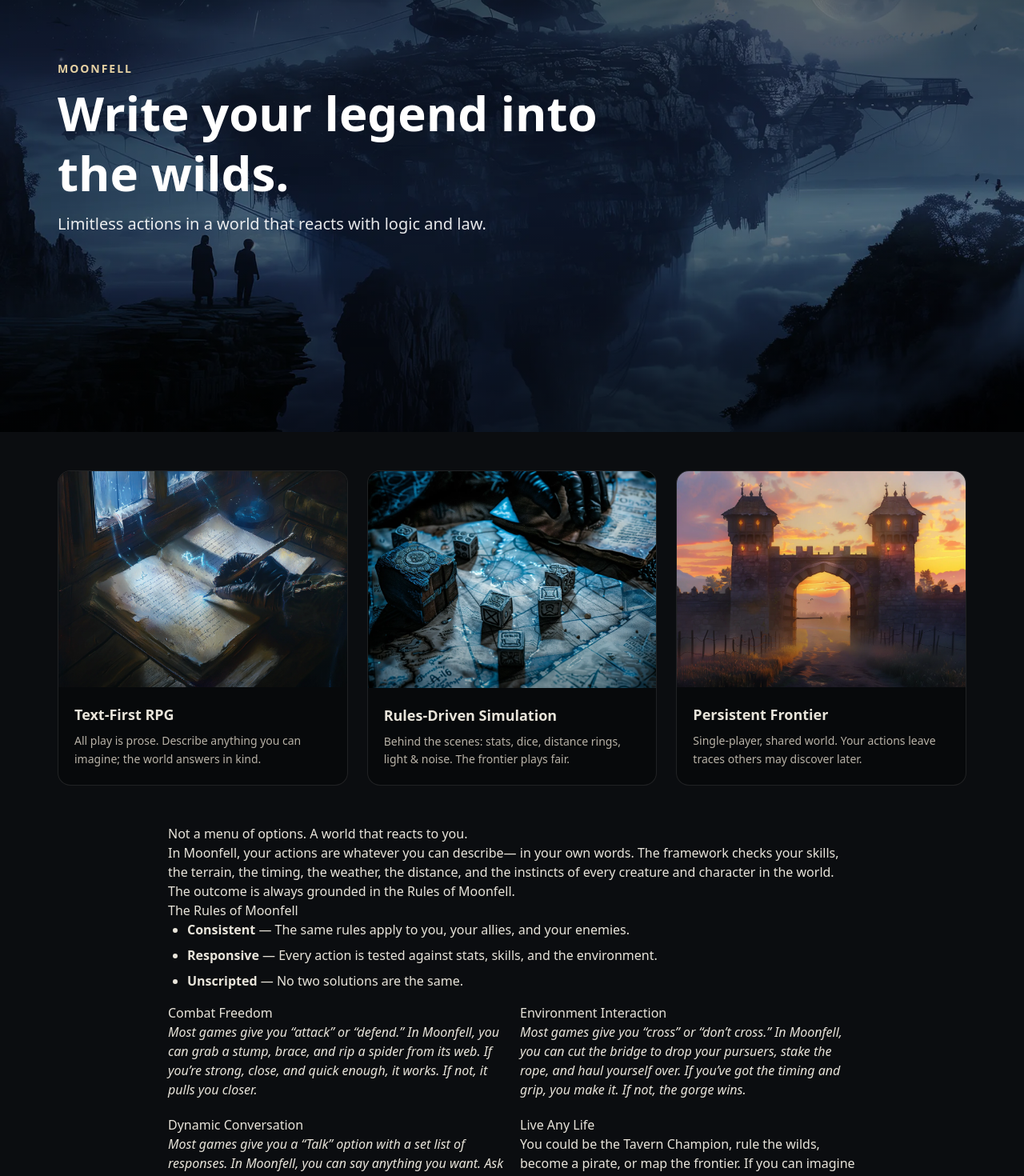
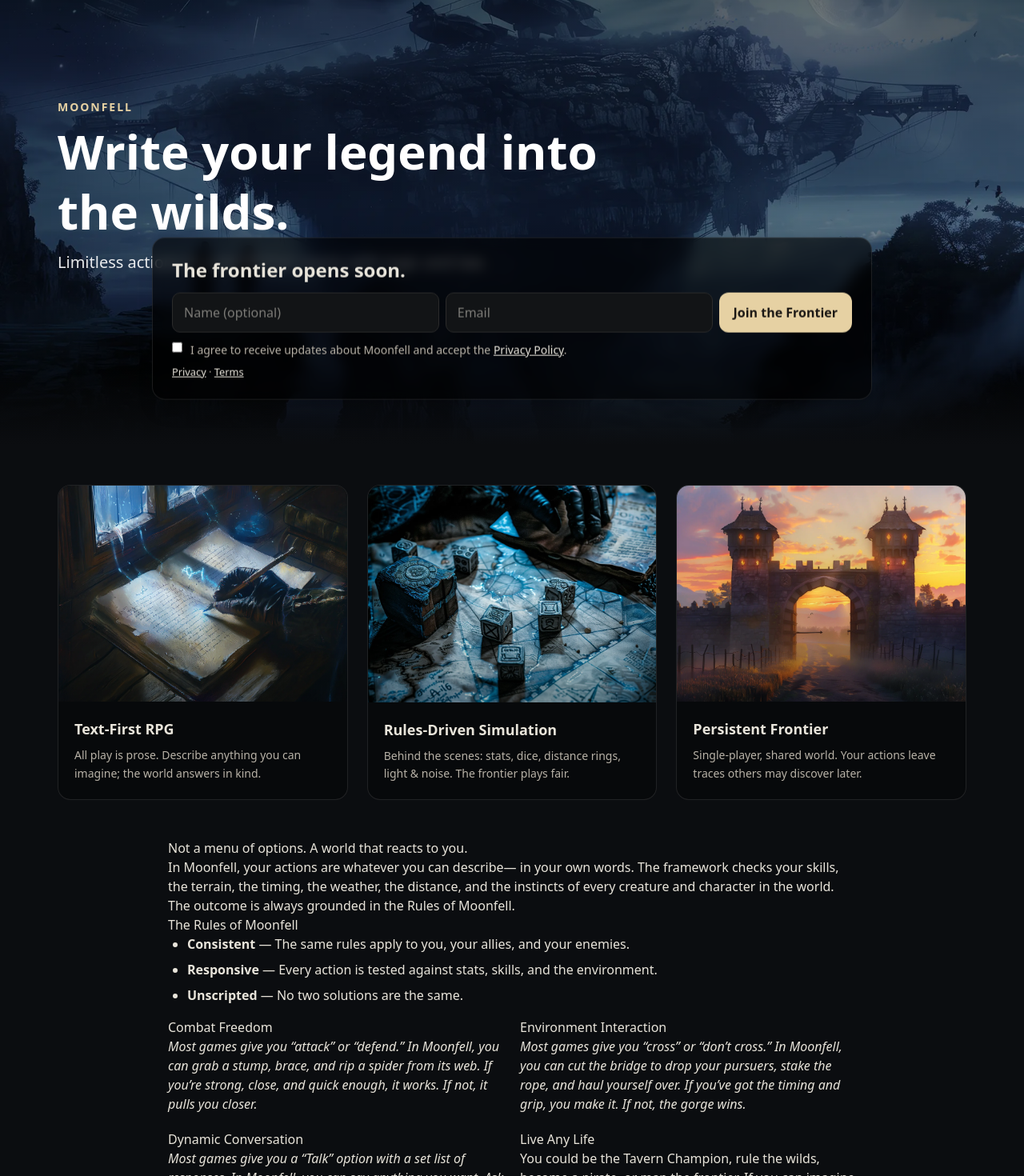
Before and after one commit to terryjlee86/moonfell-landing, a Next.js app: page / in a window 1280 px wide. Shown: the part 20-1490 px from the top of the page at 80% size. Built offline with nearby package versions, Linux system fonts and the light colour scheme.

Commit message:
Update to design

```diff
--- a/src/pages/index.tsx
+++ b/src/pages/index.tsx
@@ -1,18 +1,33 @@
 // src/pages/index.tsx
 import { FormEvent, useEffect, useState } from "react";
 import Image from "next/image";
-import FollowSignup from "../components/FollowSignup";
 
-
-/** HERO IMAGES (you can switch later) */
+/** -------------------------------------------
+ *  HERO IMAGES (switch later by editing these)
+ *  ------------------------------------------ */
 const HERO_DESKTOP = "/images/hero/Desktop/Hero1D.webp";
 const HERO_MOBILE  = "/images/hero/Mobile/Hero1M.webp";
 
-/** FEATURE IMAGES */
+/** FEATURES: one image per feature (square-ish) */
 const FEATURE_IMAGES = [
-  { src: "/images/feature/SquareBook.webp",   alt: "Journal page with living script",   title: "Text‑First RPG", body: "All play is prose. Describe anything you can imagine; the world answers in kind." },
-  { src: "/images/feature/SquareDice.webp",   alt: "Carved dice over a weathered map",  title: "Rules‑Driven Simulation", body: "Behind the scenes: stats, dice, distance rings, light & noise. The frontier plays fair." },
-  { src: "/images/feature/SquareBridge.webp", alt: "Frontier bridge in moonlight",      title: "Persistent Frontier", body: "Single‑player, shared world. Your actions leave traces others may discover later." },
+  {
+    src: "/images/feature/SquareBook.webp",
+    alt: "Journal page with living script",
+    title: "Text‑First RPG",
+    body: "All play is prose. Describe anything you can imagine; the world answers in kind.",
+  },
+  {
+    src: "/images/feature/SquareDice.webp",
+    alt: "Carved dice over a weathered map",
+    title: "Rules‑Driven Simulation",
+    body: "Behind the scenes: stats, dice, distance rings, light & noise. The frontier plays fair.",
+  },
+  {
+    src: "/images/feature/SquareBridge.webp",
+    alt: "Frontier bridge in moonlight",
+    title: "Persistent Frontier",
+    body: "Single‑player, shared world. Your actions leave traces others may discover later.",
+  },
 ];
 
 /** UTM helper (original logic) */
@@ -49,7 +64,10 @@ export default function Home() {
       utm,
       hp: f.website.value, // honeypot
     };
-    if (data.hp) { setStatus("ok"); return; }
+    if (data.hp) { // pretend success for bots
+      setStatus("ok");
+      return;
+    }
     try {
       const r = await fetch("/api/subscribe", {
         method: "POST",
@@ -69,9 +87,10 @@ export default function Home() {
 
   return (
     <main className="bg-[var(--bg)] text-[var(--fg)]">
-      {/* HERO — full-bleed with explicit height so the background is visible */}
-
-      <section className="relative isolate min-h-[60vh] md:min-h-[70vh]">
+      {/* ========================= HERO ========================= */}
+      <section className="relative isolate">
+        {/* Background (fixed height so it always renders) */}
+        <div className="relative w-full h-[62vh] md:h-[72vh]">
           {/* Desktop background */}
           <div className="hidden md:block absolute inset-0 -z-10">
             <Image
@@ -82,6 +101,7 @@ export default function Home() {
               sizes="100vw"
               className="object-cover"
             />
+            {/* readability */}
             <div className="absolute inset-0 bg-gradient-to-b from-black/55 via-black/35 to-black/70" />
           </div>
           {/* Mobile background */}
@@ -97,8 +117,15 @@ export default function Home() {
             <div className="absolute inset-0 bg-gradient-to-b from-black/60 via-black/40 to-black/75" />
           </div>
 
-        <div className="mx-auto max-w-[1200px] px-4 sm:px-6 lg:px-8 py-14 md:py-20 lg:py-24">
+          {/* Soft fade into page bg to avoid a harsh cut */}
+          <div className="absolute inset-x-0 bottom-0 h-24 bg-gradient-to-b from-transparent to-[var(--bg)] pointer-events-none" />
+        </div>
+
+        {/* Foreground copy, pulled up over the image */}
+        <div className="mx-auto max-w-[1200px] px-4 sm:px-6 lg:px-8 -mt-[48vh] md:-mt-[54vh] pb-10 md:pb-14">
           <div className="max-w-[720px]">
+            {/* Swap to logo if you’ve added /logo-moonfell.svg */}
+            {/* <img src="/logo-moonfell.svg" alt="Moonfell" className="h-10 md:h-12 w-auto select-none" draggable={false}/> */}
             <div className="uppercase tracking-[0.14em] text-sm text-[var(--accent)] font-bold">Moonfell</div>
             <h1 className="mt-2 text-4xl sm:text-5xl md:text-6xl font-extrabold leading-tight text-white">
               Write your legend into the wilds.
@@ -108,73 +135,11 @@ export default function Home() {
             </p>
           </div>
         </div>
-      </section>
 
-      {/* FEATURES — constrained width and explicit aspect to stop “huge center” issues */}
-      <section className="py-10 sm:py-12">
-        <div className="mx-auto max-w-[1200px] px-4 sm:px-6 lg:px-8">
-          <div className="grid grid-cols-1 sm:grid-cols-2 lg:grid-cols-3 gap-6">
-            {FEATURE_IMAGES.map((f) => (
-              <article key={f.src} className="rounded-2xl overflow-hidden border border-white/10 bg-black/30">
-                <div className="relative aspect-[4/3]">
-                  <Image
-                    src={f.src}
-                    alt={f.alt}
-                    fill
-                    sizes="(max-width:640px) 100vw, (max-width:1024px) 50vw, 33vw"
-                    className="object-cover"
-                    loading="lazy"
-                  />
-                  <div className="absolute inset-0 bg-gradient-to-t from-black/35 via-transparent to-transparent pointer-events-none" />
-                </div>
-                <div className="p-5">
-                  <h3 className="text-lg font-semibold">{f.title}</h3>
-                  <p className="mt-2 text-[var(--muted)] text-sm leading-relaxed">{f.body}</p>
-                </div>
-              </article>
-            ))}
-          </div>
-        </div>
-      </section>
-
-      {/* LONG COPY */}
-      <section className="mx-auto max-w-[900px] px-5 pb-4">
-        <h2>Not a menu of options. A world that reacts to you.</h2>
-        <p>
-          In Moonfell, your actions are whatever you can describe— in your own words. The framework checks your skills, the terrain, the timing, the weather, the distance, and the instincts of every
-          creature and character in the world. The outcome is always grounded in the Rules of Moonfell.
-        </p>
-
-        <h2>The Rules of Moonfell</h2>
-        <ul className="list-disc pl-6 space-y-2">
-          <li><strong>Consistent</strong> — The same rules apply to you, your allies, and your enemies.</li>
-          <li><strong>Responsive</strong> — Every action is tested against stats, skills, and the environment.</li>
-          <li><strong>Unscripted</strong> — No two solutions are the same.</li>
-        </ul>
-
-        <div className="grid grid-cols-1 sm:grid-cols-2 gap-5 mt-4">
-          <div>
-            <h3>Combat Freedom</h3>
-            <p><em>Most games give you “attack” or “defend.” In Moonfell, you can grab a stump, brace, and rip a spider from its web. If you’re strong, close, and quick enough, it works. If not, it pulls you closer.</em></p>
-          </div>
-          <div>
-            <h3>Environment Interaction</h3>
-            <p><em>Most games give you “cross” or “don’t cross.” In Moonfell, you can cut the bridge to drop your pursuers, stake the rope, and haul yourself over. If you’ve got the timing and grip, you make it. If not, the gorge wins.</em></p>
-          </div>
-          <div>
-            <h3>Dynamic Conversation</h3>
-            <p><em>Most games give you a “Talk” option with a set list of responses. In Moonfell, you can say anything you want. Ask a guard about their family. Ask a merchant what they did last Tuesday. Ask a sailor their favourite colour. Maybe they’ll know the answer. Maybe they won’t. Maybe they’ll tell you something you never expected.</em></p>
-          </div>
-          <div>
-            <h3>Live Any Life</h3>
-            <p>You could be the Tavern Champion, rule the wilds, become a pirate, or map the frontier. If you can imagine it — and the Rules of Moonfell allow it — you can live it.</p>
-          </div>
-        </div>
-      </section>
-
-      {/* SIGNUP CTA — styled card so it looks good again */}
-      <section id="signup" className="mx-auto max-w-[900px] px-5 pb-10">
-        <div className="rounded-2xl border border-white/10 bg-black/30 p-5 sm:p-6">
+        {/* Signup card — centered, overlapping the fold */}
+        <div className="absolute left-1/2 bottom-0 translate-x-[-50%] translate-y-[50%] w-full px-4">
+          <section id="signup" className="mx-auto max-w-[900px]">
+            <div className="rounded-2xl border border-white/10 bg-black/60 backdrop-blur p-5 sm:p-6 shadow-xl">
               <h2 className="text-xl sm:text-2xl font-semibold">The frontier opens soon.</h2>
               {status === "ok" ? (
                 <p className="mt-2 text-[var(--muted)]">Thanks! Check your inbox to confirm your email.</p>
@@ -223,37 +188,115 @@ export default function Home() {
               </small>
             </div>
           </section>
+        </div>
+      </section>
 
-      {/* FAQ (unchanged from last step) */}
+      {/* Spacer so features do not collide with the overlapping signup card */}
+      <div className="h-[140px] md:h-[160px]" />
+
+      {/* ========================= FEATURES ========================= */}
+      <section className="py-10 sm:py-12">
+        <div className="mx-auto max-w-[1200px] px-4 sm:px-6 lg:px-8">
+          <div className="grid grid-cols-1 sm:grid-cols-2 lg:grid-cols-3 gap-6">
+            {FEATURE_IMAGES.map((f) => (
+              <article key={f.src} className="rounded-2xl overflow-hidden border border-white/10 bg-black/30">
+                <div className="relative aspect-[4/3]">
+                  <Image
+                    src={f.src}
+                    alt={f.alt}
+                    fill
+                    sizes="(max-width:640px) 100vw, (max-width:1024px) 50vw, 33vw"
+                    className="object-cover"
+                    loading="lazy"
+                  />
+                  <div className="absolute inset-0 bg-gradient-to-t from-black/35 via-transparent to-transparent pointer-events-none" />
+                </div>
+                <div className="p-5">
+                  <h3 className="text-lg font-semibold">{f.title}</h3>
+                  <p className="mt-2 text-[var(--muted)] text-sm leading-relaxed">{f.body}</p>
+                </div>
+              </article>
+            ))}
+          </div>
+        </div>
+      </section>
+
+      {/* ========================= LONG COPY ========================= */}
+      <section className="mx-auto max-w-[900px] px-5 pb-4">
+        <h2>Not a menu of options. A world that reacts to you.</h2>
+        <p>
+          In Moonfell, your actions are whatever you can describe— in your own words. The framework checks your skills, the terrain, the timing, the weather, the distance, and the instincts of every
+          creature and character in the world. The outcome is always grounded in the Rules of Moonfell.
+        </p>
+
+        <h2>The Rules of Moonfell</h2>
+        <ul className="list-disc pl-6 space-y-2">
+          <li><strong>Consistent</strong> — The same rules apply to you, your allies, and your enemies.</li>
+          <li><strong>Responsive</strong> — Every action is tested against stats, skills, and the environment.</li>
+          <li><strong>Unscripted</strong> — No two solutions are the same.</li>
+        </ul>
+
+        <div className="grid grid-cols-1 sm:grid-cols-2 gap-5 mt-4">
+          <div>
+            <h3>Combat Freedom</h3>
+            <p><em>Most games give you “attack” or “defend.” In Moonfell, you can grab a stump, brace, and rip a spider from its web. If you’re strong, close, and quick enough, it works. If not, it pulls you closer.</em></p>
+          </div>
+          <div>
+            <h3>Environment Interaction</h3>
+            <p><em>Most games give you “cross” or “don’t cross.” In Moonfell, you can cut the bridge to drop your pursuers, stake the rope, and haul yourself over. If you’ve got the timing and grip, you make it. If not, the gorge wins.</em></p>
+          </div>
+          <div>
+            <h3>Dynamic Conversation</h3>
+            <p><em>Most games give you a “Talk” option with a set list of responses. In Moonfell, you can say anything you want. Ask a guard about their family. Ask a merchant what they did last Tuesday. Ask a sailor their favourite colour. Maybe they’ll know the answer. Maybe they won’t. Maybe they’ll tell you something you never expected.</em></p>
+          </div>
+          <div>
+            <h3>Live Any Life</h3>
+            <p>You could be the Tavern Champion, rule the wilds, become a pirate, or map the frontier. If you can imagine it — and the Rules of Moonfell allow it — you can live it.</p>
+          </div>
+        </div>
+      </section>
+
+      {/* ========================= FAQ ========================= */}
       <section className="border-t border-white/10">
         <div className="mx-auto max-w-[900px] px-5 py-12">
           <h2 className="text-2xl md:text-3xl font-semibold mb-4">FAQ</h2>
           <div className="space-y-3">
             <details className="group rounded-xl border border-white/10 bg-black/20 p-4 open:bg-black/30">
               <summary className="cursor-pointer list-none font-semibold">What is Moonfell?</summary>
-              <div className="mt-2 text-[var(--muted)]">Moonfell is a text‑first, single‑player frontier RPG. You describe actions in your own words; the world responds using rules, stats and dice under the hood.</div>
+              <div className="mt-2 text-[var(--muted)]">
+                Moonfell is a text‑first, single‑player frontier RPG. You describe actions in your own words; the world responds using rules, stats and dice under the hood.
+              </div>
             </details>
             <details className="group rounded-xl border border-white/10 bg-black/20 p-4 open:bg-black/30">
               <summary className="cursor-pointer list-none font-semibold">How do I join the playtest?</summary>
-              <div className="mt-2 text-[var(--muted)]">Add your email above. We’ll invite waitlisters in waves and send regular development updates.</div>
+              <div className="mt-2 text-[var(--muted)]">
+                Add your email above. We’ll invite waitlisters in waves and send regular development updates.
+              </div>
             </details>
             <details className="group rounded-xl border border-white/10 bg-black/20 p-4 open:bg-black/30">
               <summary className="cursor-pointer list-none font-semibold">Is it really single‑player but a shared world?</summary>
-              <div className="mt-2 text-[var(--muted)]">Yes. You play at your own pace, but the world persists. Changes you cause can be found by other players later (no real‑time multiplayer).</div>
+              <div className="mt-2 text-[var(--muted)]">
+                Yes. You play at your own pace, but the world persists. Changes you cause can be found by other players later (no real‑time multiplayer).
+              </div>
             </details>
             <details className="group rounded-xl border border-white/10 bg-black/20 p-4 open:bg-black/30">
               <summary className="cursor-pointer list-none font-semibold">Is it text‑only?</summary>
-              <div className="mt-2 text-[var(--muted)]">In‑game presentation is prose. You can attempt any reasonable action you can describe; outcomes are grounded in stats, skills, distance, light/noise, and dice.</div>
+              <div className="mt-2 text-[var(--muted)]">
+                In‑game presentation is prose. You can attempt any reasonable action you can describe; outcomes are grounded in stats, skills, distance, light/noise, and dice.
+              </div>
             </details>
             <details className="group rounded-xl border border-white/10 bg-black/20 p-4 open:bg-black/30">
               <summary className="cursor-pointer list-none font-semibold">When will it be available?</summary>
-              <div className="mt-2 text-[var(--muted)]">We’ll announce playtest waves via email. Join the waitlist to be first through the gate.</div>
+              <div className="mt-2 text-[var(--muted)]">
+                We’ll announce playtest waves via email. Join the waitlist to be first through the gate.
+              </div>
             </details>
           </div>
         </div>
       </section>
 
-      <footer className="border-t border-white/10">
+      {/* ========================= FOOTER ========================= */}
+      <footer className="border-top border-white/10">
         <div className="mx-auto max-w-[1200px] px-4 sm:px-6 lg:px-8 py-8 text-sm text-white/80 flex flex-col md:flex-row gap-3 md:items-center md:justify-between">
           <p>© {new Date().getFullYear()} Moonfell. All rights reserved.</p>
           <nav className="flex gap-5">
@@ -262,8 +305,6 @@ export default function Home() {
           </nav>
         </div>
       </footer>
-      <FollowSignup />
-
     </main>
   );
 }
```
Lines whose indentation alone changed are shown as unchanged.
